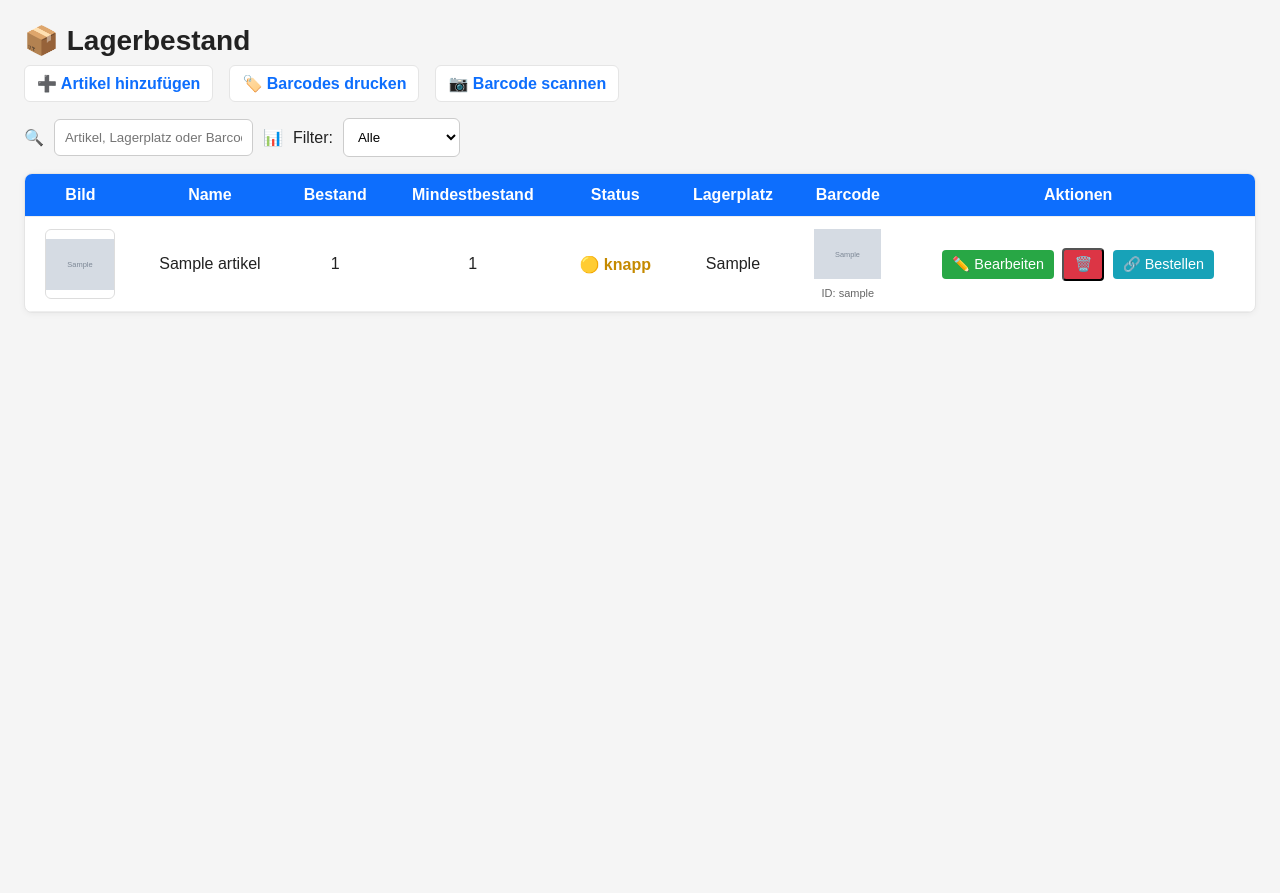
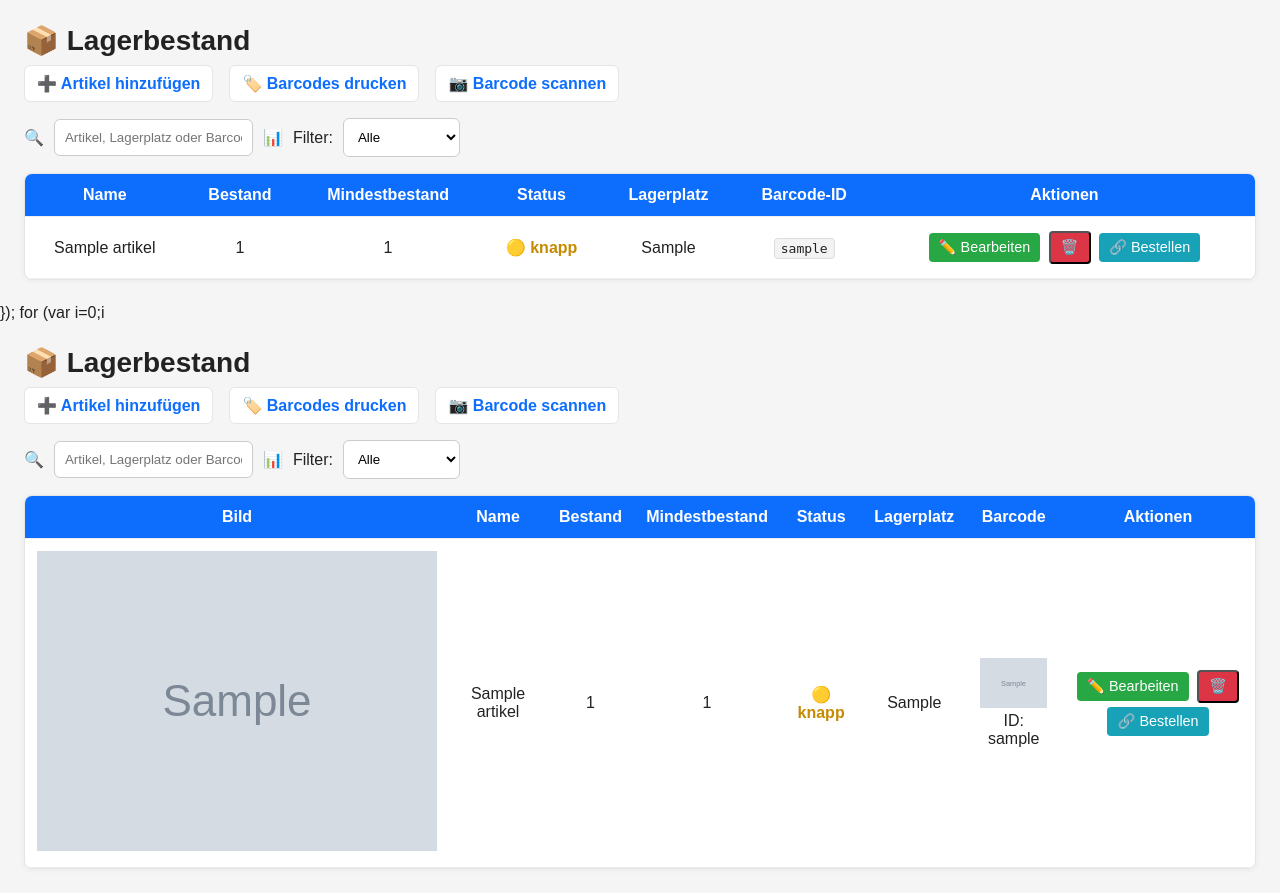
Before and after one commit to Lukas5070/Lagerbestand-Service, a Flask app: page / in a window 1280 px wide. Before the commit the page ends 313 px from the top, so only its background shows below. Run offline with Flask 3, Linux system fonts and the light colour scheme; tables that the repository leaves empty hold one stand-in row (values such as "Sample post"); grey boxes marked "Sample" are stand-in pictures.

Commit message:
Update index.html

```diff
--- a/templates/index.html
+++ b/templates/index.html
@@ -16,23 +16,25 @@
     .top-links a{display:inline-flex;align-items:center;gap:6px;padding:8px 12px;border-radius:6px;background:#fff;border:1px solid var(--bd);text-decoration:none;color:var(--blue);font-weight:600}
     .controls{margin:0 24px 16px 24px;display:flex;gap:10px;flex-wrap:wrap;align-items:center}
     .controls input[type="text"], .controls select{padding:10px;border:1px solid #ccc;border-radius:6px;background:#fff}
+
     .tablewrap{margin:0 24px 24px 24px;background:var(--card);border:1px solid var(--bd);border-radius:8px;overflow:hidden;box-shadow:0 1px 6px rgba(0,0,0,.05)}
     table{width:100%;border-collapse:collapse}
     th,td{padding:12px;border-bottom:1px solid #eee;text-align:center;vertical-align:middle}
     thead th{background:var(--blue);color:#fff;cursor:pointer;user-select:none}
     thead th.nosort{cursor:default}
     thead th.asc::after{content:" ▲";} thead th.desc::after{content:" ▼";}
+
     .inline-form{display:inline}
     .btn{display:inline-block;padding:6px 10px;border-radius:4px;color:#fff;text-decoration:none;margin:2px;font-size:.9em}
     .btn-edit{background:var(--green)}
     .btn-delete{background:var(--red)}
     .btn-order{background:#17a2b8}
+
     .status-green{color:var(--green);font-weight:700}
     .status-yellow{color:#c58a00;font-weight:700}
     .status-red{color:var(--red);font-weight:700}
-    .thumb{width:70px;height:70px;border:1px solid #ddd;border-radius:6px;overflow:hidden;background:#fff;display:inline-flex;align-items:center;justify-content:center}
-    .thumb img{max-width:100%;max-height:100%;display:block}
-    .qrid{font-size:11px;color:#666;margin-top:4px}
+
+    code.badge{background:#f3f3f3;border:1px solid #ddd;border-radius:4px;padding:2px 6px}
   </style>
 
   <script>
@@ -46,25 +48,107 @@
         var lp   = r.getAttribute("data-lagerplatz") || "";
         var id   = r.getAttribute("data-id") || "";
         var status = r.getAttribute("data-status") || "";
-        var matchesSearch = !q || name.indexOf(q)!==-1 || lp.indexOf(q)!==-1 || id.indexOf(q)!==-1;
-        var matchesFilter = (filterValue==="alle") || (status===filterValue);
-        r.style.display = (matchesSearch && matchesFilter) ? "" : "none";
+        var okQ = !q || name.indexOf(q)>-1 || lp.indexOf(q)>-1 || id.indexOf(q)>-1;
+        var okF = (filterValue==="alle") || (status===filterValue);
+        r.style.display = (okQ && okF) ? "" : "none";
       }
     }
+
     function sortTable(colIndex){
       var tbody = document.querySelector("tbody");
       var rows = Array.prototype.slice.call(tbody.rows);
       var headers = document.querySelectorAll("thead th");
       var header = headers[colIndex];
       if (header.classList.contains("nosort")) return;
+
       var isAsc = header.classList.contains("asc");
       for (var h=0;h<headers.length;h++){ headers[h].classList.remove("asc","desc"); }
+
       rows.sort(function(a,b){
         var A = (a.cells[colIndex].innerText || "").trim().toLowerCase();
         var B = (b.cells[colIndex].innerText || "").trim().toLowerCase();
         var nA = parseFloat(A.replace(",", ".")); var nB = parseFloat(B.replace(",", "."));
         if (!isNaN(nA) && !isNaN(nB)) return isAsc ? (nA-nB) : (nB-nA);
         return isAsc ? A.localeCompare(B) : B.localeCompare(A);
+      });
+
+      for (var i=0;i<rows.length;i++){ tbody.appendChild(rows[i]); }
+      header.classList.toggle("asc", !isAsc);
+      header.classList.toggle("desc", isAsc);
+    }
+  </script>
+</head>
+<body>
+  <h1>📦 Lagerbestand</h1>
+
+  <div class="top-links">
+    <a href="/add">➕ Artikel hinzufügen</a>
+    <a href="/barcodes">🏷️ Barcodes drucken</a>
+    <a href="/scan">📷 Barcode scannen</a>
+  </div>
+
+  <div class="controls">
+    🔍 <input type="text" id="searchInput" oninput="searchTable()" placeholder="Artikel, Lagerplatz oder Barcode-ID suchen…">
+    📊 <label for="statusFilter">Filter:</label>
+    <select id="statusFilter" onchange="searchTable()">
+      <option value="alle">Alle</option>
+      <option value="kritisch">Nur kritische</option>
+      <option value="knapp">Nur knappe</option>
+    </select>
+  </div>
+
+  <div class="tablewrap">
+    <table>
+      <thead>
+        <tr>
+          <th onclick="sortTable(0)">Name</th>
+          <th onclick="sortTable(1)">Bestand</th>
+          <th onclick="sortTable(2)">Mindestbestand</th>
+          <th class="nosort">Status</th>
+          <th onclick="sortTable(4)">Lagerplatz</th>
+          <th onclick="sortTable(5)">Barcode-ID</th>
+          <th class="nosort">Aktionen</th>
+        </tr>
+      </thead>
+      <tbody>
+        {% for art in artikel %}
+          {% set id_plain = art.barcode_filename[:-4] %}
+          {% set status_txt = 'kritisch' if art.bestand < art.mindestbestand else ('knapp' if art.bestand == art.mindestbestand else 'ausreichend') %}
+          <tr
+            data-name="{{ (art.name or '')|lower }}"
+            data-lagerplatz="{{ (art.lagerplatz or '')|lower }}"
+            data-id="{{ id_plain|lower }}"
+            data-status="{{ status_txt }}">
+            <td>{{ art.name }}</td>
+            <td>{{ art.bestand }}</td>
+            <td>{{ art.mindestbestand }}</td>
+            <td>
+              {% if art.bestand < art.mindestbestand %}
+                <span class="status-red">🔴 kritisch</span>
+              {% elif art.bestand == art.mindestbestand %}
+                <span class="status-yellow">🟡 knapp</span>
+              {% else %}
+                <span class="status-green">🟢 ausreichend</span>
+              {% endif %}
+            </td>
+            <td>{{ art.lagerplatz or '-' }}</td>
+            <td><code class="badge">{{ id_plain }}</code></td>
+            <td>
+              <a href="{{ url_for('edit', id=art.id) }}" class="btn btn-edit">✏️ Bearbeiten</a>
+              <form action="{{ url_for('delete', id=art.id) }}" method="post" class="inline-form" onsubmit="return confirm('Wirklich löschen?');">
+                <button type="submit" class="btn btn-delete">🗑️</button>
+              </form>
+              {% if art.bestelllink %}
+                <a href="{{ art.bestelllink }}" target="_blank" rel="noopener" class="btn btn-order">🔗 Bestellen</a>
+              {% endif %}
+            </td>
+          </tr>
+        {% endfor %}
+      </tbody>
+    </table>
+  </div>
+</body>
+</html>
       });
       for (var i=0;i<rows.length;i++){ tbody.appendChild(rows[i]); }
       header.classList.toggle("asc", !isAsc);
```
